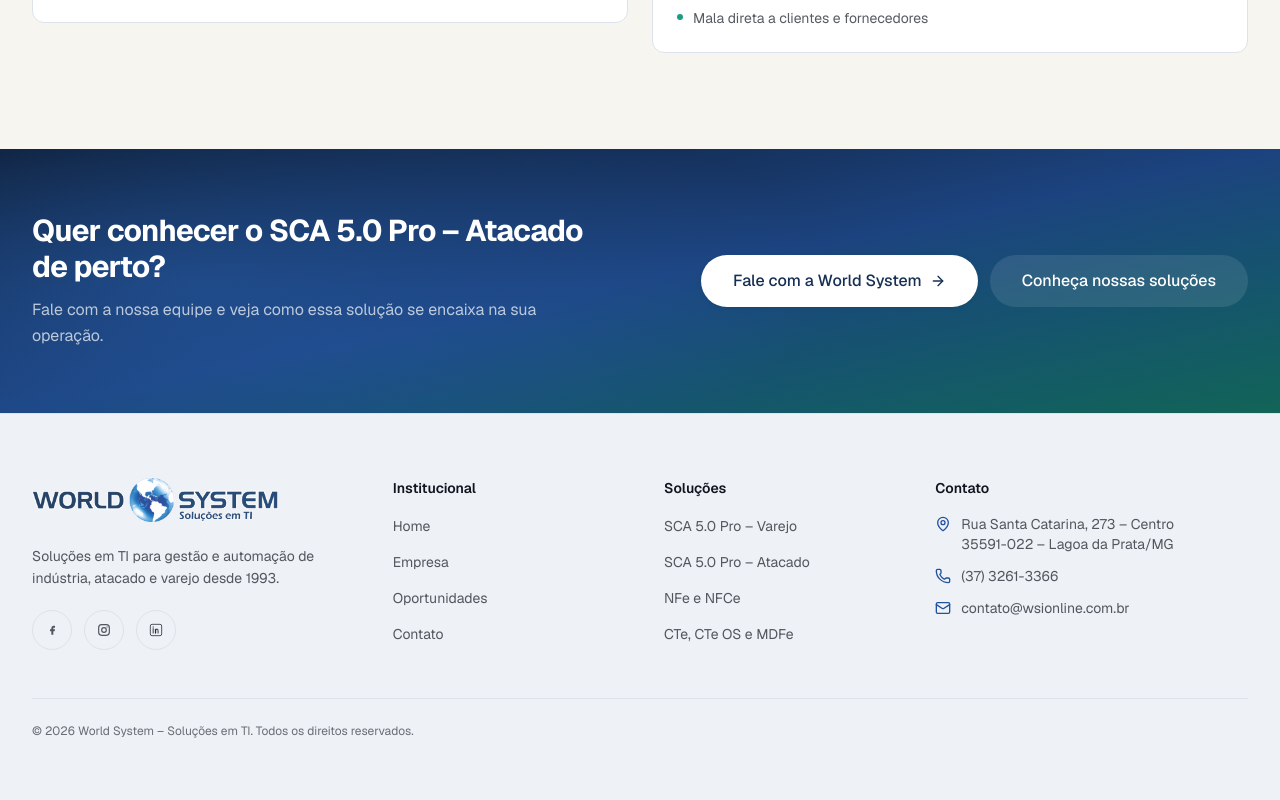
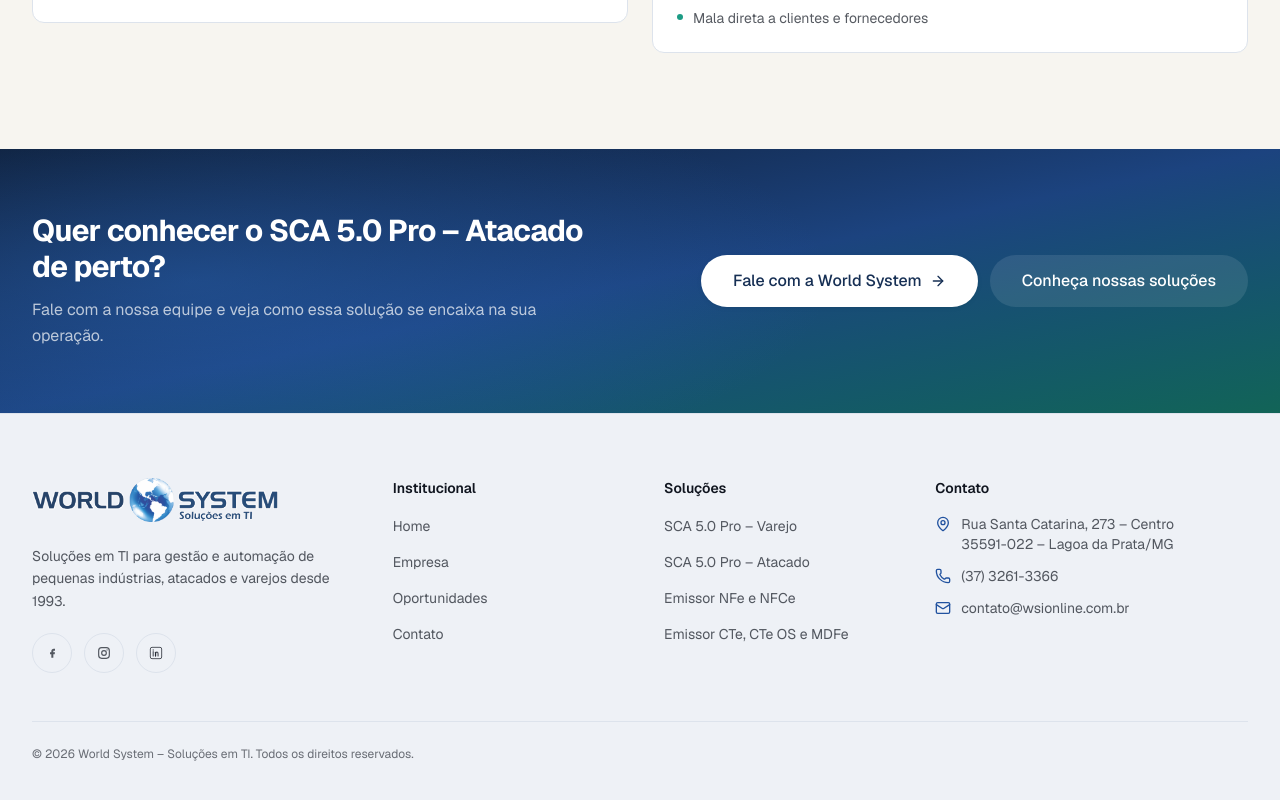
Before and after one commit to RafaelMelol/SiteWorldSystem, a Next.js app: page /solucoes/atacado in a window 1280 px wide. Shown: the part 1192-1992 px from the top of the page. Built offline with nearby package versions, Linux system fonts and the light colour scheme; no server answers.

Commit message:
ajustes de texto

```diff
--- a/app/empresa/page.tsx
+++ b/app/empresa/page.tsx
@@ -9,7 +9,7 @@
 export const metadata: Metadata = {
   title: "Empresa",
   description:
-    "Conheça a história da World System: pioneira em soluções de TI desde 1993, com sede em Lagoa da Prata/MG, atendendo indústria, atacado e varejo.",
+    "Conheça a história da World System: pioneira em soluções de TI desde 1993, com sede em Lagoa da Prata/MG, atendendo pequenas indústrias, atacados e varejos.",
 };
 
 /**
--- a/app/opengraph-image.tsx
+++ b/app/opengraph-image.tsx
@@ -82,7 +82,7 @@
             color: "rgba(255,255,255,0.7)",
           }}
         >
-          Desde 1993 · Indústria, atacado e varejo
+          Desde 1993 · Pequenas indústrias, atacados e varejos
         </div>
       </div>
     ),
--- a/components/layout/Footer.tsx
+++ b/components/layout/Footer.tsx
@@ -22,8 +22,8 @@
           <div>
             <LogoMark />
             <p className="mt-4 max-w-xs text-sm leading-relaxed text-foreground/70">
-              Soluções em TI para gestão e automação de indústria, atacado e
-              varejo desde 1993.
+              Soluções em TI para gestão e automação de pequenas indústrias,
+              atacados e varejos desde 1993.
             </p>
             <SocialLinks className="mt-5" />
           </div>
--- a/components/sections/Hero.tsx
+++ b/components/sections/Hero.tsx
@@ -84,9 +84,9 @@
             <Reveal delay={160}>
               <p className="mt-6 max-w-xl text-lg leading-relaxed text-foreground/70">
                 A World System oferece soluções completas em gestão e emissão
-                fiscal para indústria, atacado e varejo, unindo tecnologia,
-                experiência de mercado e atendimento personalizado para tornar a
-                gestão mais eficiente, segura e inteligente.
+                fiscal para pequenas indústrias, atacados e varejos, unindo
+                tecnologia, experiência de mercado e atendimento personalizado
+                para tornar a gestão mais eficiente, segura e inteligente.
               </p>
             </Reveal>
             <Reveal delay={240}>
--- a/content/company.ts
+++ b/content/company.ts
@@ -11,7 +11,7 @@
   headquarters: "Lagoa da Prata-MG",
   distanceFromBH: "187 km de Belo Horizonte",
   intro:
-    "Desde 1993, a World System transforma experiência e inovação em soluções de TI para gestão e automação comercial, atendendo indústrias, atacados e varejos com tecnologia, eficiência e confiança.",
+    "Desde 1993, a World System transforma experiência e inovação em soluções de TI para gestão e automação comercial, atendendo pequenas indústrias, atacados e varejos com tecnologia, eficiência e confiança.",
   mission:
     "Entregar soluções completas e confiáveis, combinando experiência, planejamento e assessoria especializada para oferecer um atendimento próximo e personalizado a cada cliente e parceiro.",
   commitment:
--- a/content/nav.ts
+++ b/content/nav.ts
@@ -13,8 +13,8 @@
     children: [
       { label: "SCA 5.0 Pro – Varejo", href: "/solucoes/varejo" },
       { label: "SCA 5.0 Pro – Atacado", href: "/solucoes/atacado" },
-      { label: "NFe e NFCe", href: "/solucoes/nfe-nfce" },
-      { label: "CTe, CTe OS e MDFe", href: "/solucoes/cte-mdfe" },
+      { label: "Emissor NFe e NFCe", href: "/solucoes/nfe-nfce" },
+      { label: "Emissor CTe, CTe OS e MDFe", href: "/solucoes/cte-mdfe" },
     ],
   },
   { label: "Recursos", href: "/recursos" },
@@ -41,7 +41,7 @@
   solucoes: [
     { label: "SCA 5.0 Pro – Varejo", href: "/solucoes/varejo" },
     { label: "SCA 5.0 Pro – Atacado", href: "/solucoes/atacado" },
-    { label: "NFe e NFCe", href: "/solucoes/nfe-nfce" },
-    { label: "CTe, CTe OS e MDFe", href: "/solucoes/cte-mdfe" },
+    { label: "Emissor NFe e NFCe", href: "/solucoes/nfe-nfce" },
+    { label: "Emissor CTe, CTe OS e MDFe", href: "/solucoes/cte-mdfe" },
   ],
 };
--- a/content/solutions.ts
+++ b/content/solutions.ts
@@ -118,7 +118,7 @@
   {
     slug: "nfe-nfce",
     category: "Fiscal",
-    name: "NFe e NFCe",
+    name: "Emissor NFe e NFCe",
     tagline: "Emissão fiscal rápida e sem erros tributários",
     description:
       "Solução fiscal para diversos segmentos varejistas, com PDV integrado para emitir Nota Fiscal Eletrônica e Nota Fiscal de Consumidor Eletrônica com agilidade e conformidade com a legislação vigente.",
@@ -154,7 +154,7 @@
   {
     slug: "cte-mdfe",
     category: "Transporte",
-    name: "CTe, CTe OS e MDFe",
+    name: "Emissor CTe, CTe OS e MDFe",
     tagline: "Documentos fiscais para o transporte de mercadorias",
     description:
       "Emissão de documentos fiscais para acobertar o transporte de mercadorias e pessoas, com geração rápida e conformidade tributária.",
--- a/lib/config.ts
+++ b/lib/config.ts
@@ -10,5 +10,5 @@
   shortName: "World System",
   url: process.env.NEXT_PUBLIC_SITE_URL ?? "https://www.wsionline.com.br",
   description:
-    "Soluções em TI para gestão e automação de indústria, atacado e varejo. Desde 1993 desenvolvendo sistemas de retaguarda, PDV e emissão fiscal para empresas de Minas Gerais e do Brasil.",
+    "Soluções em TI para gestão e automação de pequenas indústrias, atacados e varejos. Desde 1993 desenvolvendo sistemas de retaguarda, PDV e emissão fiscal para empresas de Minas Gerais e do Brasil.",
 } as const;
```
Also changed, not shown: 1 other file (tests, documents, lock files or other folders).
